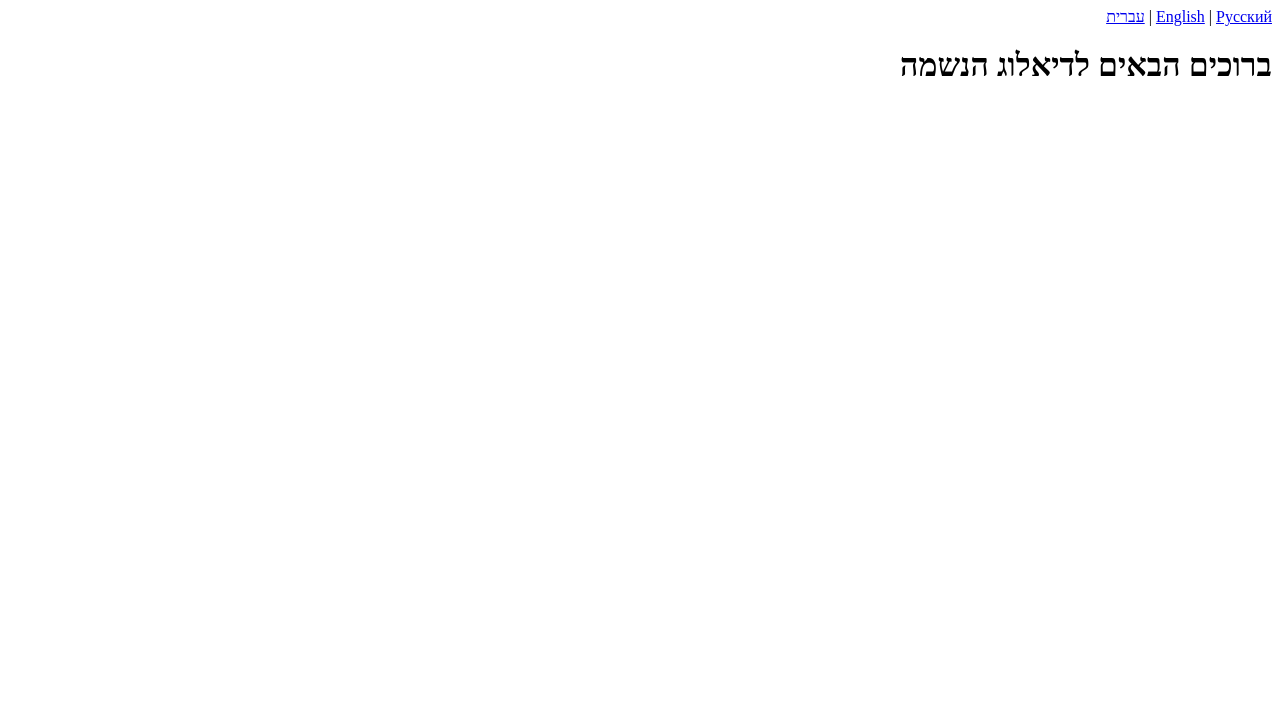
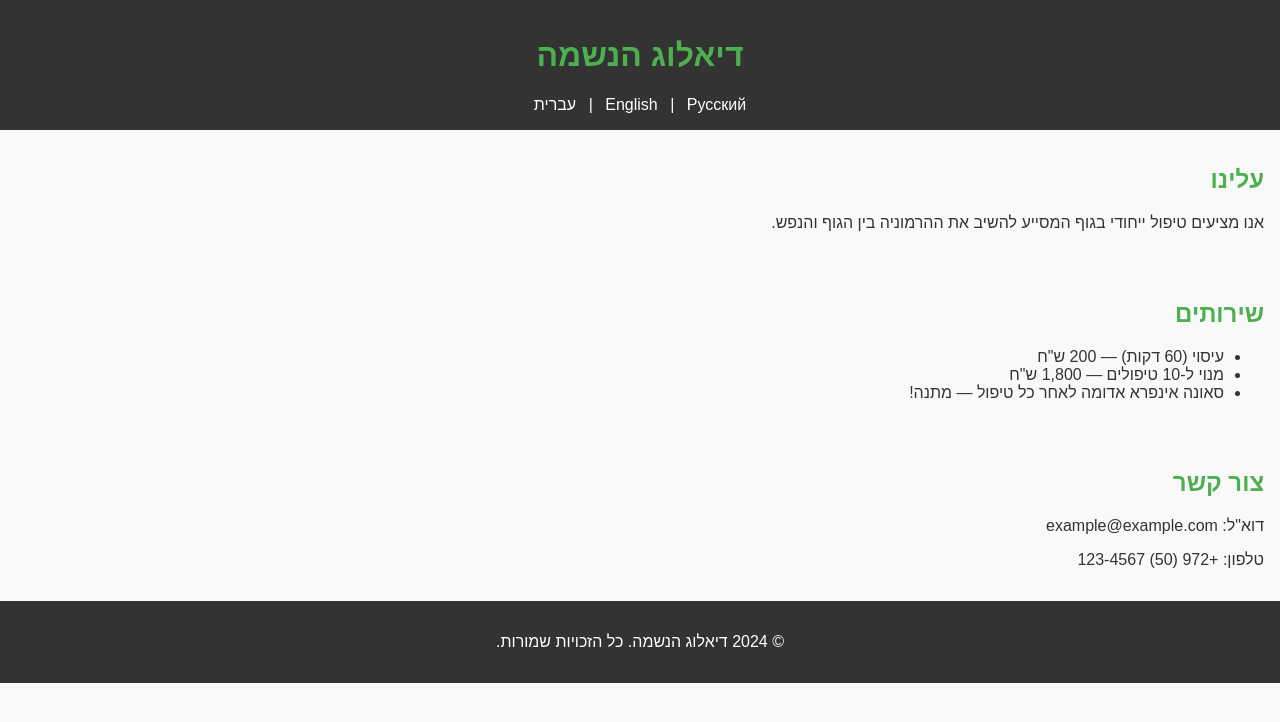
Before and after one commit to AlchkoFhero/dialog-dushi, a plain HTML site: page he/index.html in a window 1280 px wide. Drawn offline with Linux system fonts and the light colour scheme.

Commit message:
Update index.html

```diff
--- a/he/index.html
+++ b/he/index.html
@@ -4,13 +4,48 @@
     <meta charset="UTF-8">
     <meta name="viewport" content="width=device-width, initial-scale=1.0">
     <title>דיאלוג הנשמה</title>
+    <link rel="stylesheet" href="../styles.css"> <!-- Подключение CSS -->
 </head>
 <body>
-    <nav>
-    <a href="../en/index.html">English</a> |
-    <a href="../ru/index.html">Русский</a> |
-    <a href="../he/index.html">עברית</a>
-    </nav>
-    <h1>ברוכים הבאים לדיאלוג הנשמה</h1>
+    <!-- Header -->
+    <header>
+        <h1>דיאלוג הנשמה</h1>
+        <nav>
+            <a href="../en/index.html">English</a> |
+            <a href="../ru/index.html">Русский</a> |
+            <a href="../he/index.html">עברית</a>
+        </nav>
+    </header>
+
+    <!-- Main content -->
+    <main>
+        <!-- About Us section -->
+        <section id="about">
+            <h2>עלינו</h2>
+            <p>אנו מציעים טיפול ייחודי בגוף המסייע להשיב את ההרמוניה בין הגוף והנפש.</p>
+        </section>
+
+        <!-- Services section -->
+        <section id="services">
+            <h2>שירותים</h2>
+            <ul>
+                <li>עיסוי (60 דקות) — 200 ש"ח</li>
+                <li>מנוי ל-10 טיפולים — 1,800 ש"ח</li>
+                <li>סאונה אינפרא אדומה לאחר כל טיפול — מתנה!</li>
+            </ul>
+        </section>
+
+        <!-- Contact section -->
+        <section id="contact">
+            <h2>צור קשר</h2>
+            <p>דוא"ל: example@example.com</p>
+            <p>טלפון: +972 (50) 123-4567</p>
+        </section>
+    </main>
+
+    <!-- Footer -->
+    <footer>
+        <p>© 2024 דיאלוג הנשמה. כל הזכויות שמורות.</p>
+    </footer>
 </body>
 </html>
```
